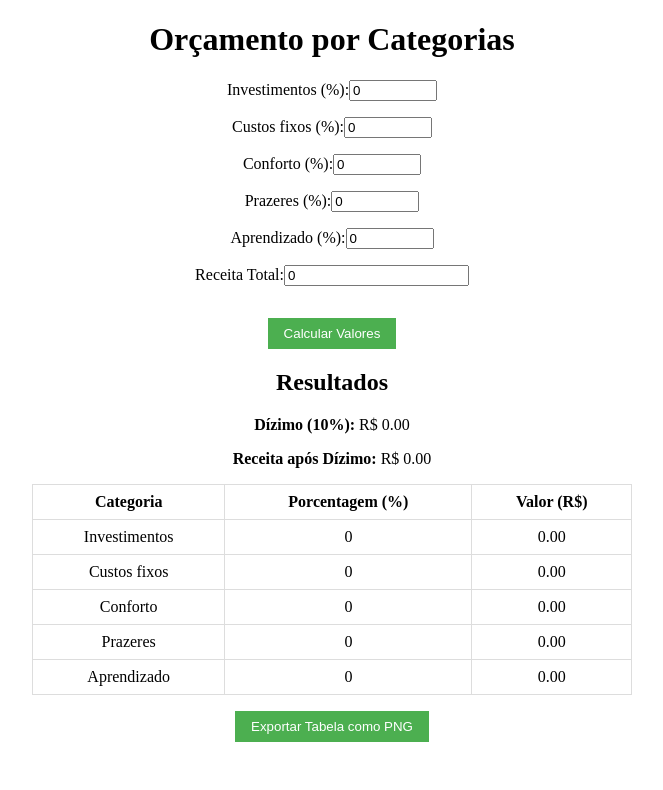
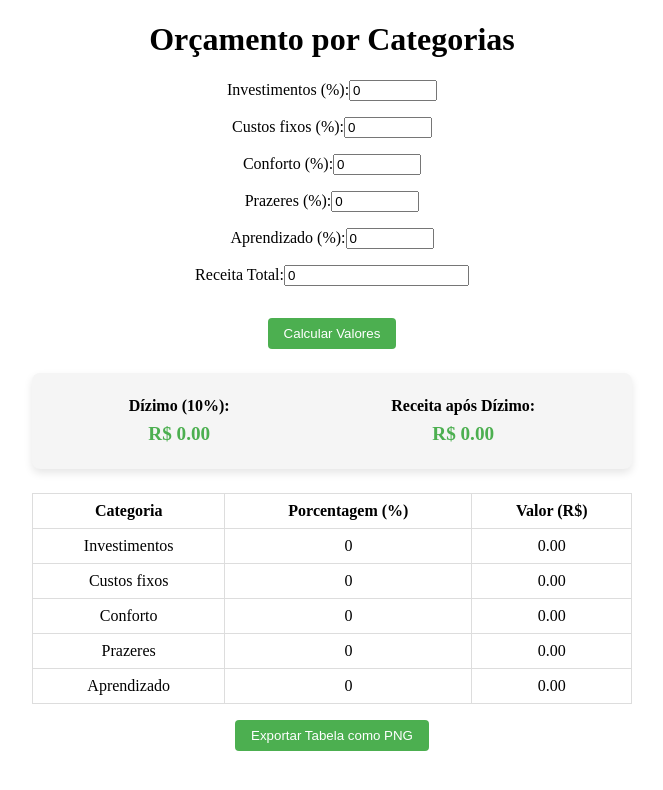
Before and after one commit to LucasCamposFerreira/financas, a Vue app: page / in a window 1280 px wide. Both pictures are taken after a click on the button "Calcular Valores". Shown: the top 790 px of the page, without its empty margins (308-971 px from the left). Built offline with nearby package versions, Linux system fonts and the light colour scheme.

Commit message:
Update App.vue

```diff
--- a/src/App.vue
+++ b/src/App.vue
@@ -31,10 +31,16 @@
       <button type="submit">Calcular Valores</button>
     </form>
 
-    <div v-if="dizimo !== null" class="resultados">
-      <h2>Resultados</h2>
-      <p><strong>Dízimo (10%):</strong> R$ {{ dizimo.toFixed(2) }}</p>
-      <p><strong>Receita após Dízimo:</strong> R$ {{ receitaAposDizimo.toFixed(2) }}</p>
+    <!-- Card de Resultados do Dízimo e Receita após Dízimo -->
+    <div v-if="dizimo !== null" class="card-resultados">
+      <div class="resultado-item">
+        <p><strong>Dízimo (10%):</strong></p>
+        <p class="valor">R$ {{ dizimo.toFixed(2) }}</p>
+      </div>
+      <div class="resultado-item">
+        <p><strong>Receita após Dízimo:</strong></p>
+        <p class="valor">R$ {{ receitaAposDizimo.toFixed(2) }}</p>
+      </div>
     </div>
 
     <table v-if="valoresCalculados.length" id="tabela">
@@ -116,13 +122,33 @@ form div {
   margin-bottom: 1rem;
 }
 
-.resultados {
-  margin-top: 1rem;
+.card-resultados {
+  display: flex;
+  justify-content: space-around;
+  margin-top: 1.5rem;
+  padding: 1rem;
+  background-color: #f5f5f5;
+  border-radius: 8px;
+  box-shadow: 0px 4px 8px rgba(0, 0, 0, 0.1);
+}
+
+.resultado-item {
+  text-align: center;
+}
+
+.resultado-item p {
+  margin: 0.5rem 0;
+}
+
+.valor {
+  font-size: 1.2em;
+  color: #4CAF50;
+  font-weight: bold;
 }
 
 table {
   width: 100%;
-  margin-top: 1rem;
+  margin-top: 1.5rem;
   border-collapse: collapse;
 }
 
@@ -138,5 +164,10 @@ button {
   color: white;
   border: none;
   cursor: pointer;
+  border-radius: 4px;
+}
+
+button:hover {
+  background-color: #45a049;
 }
 </style>
```
